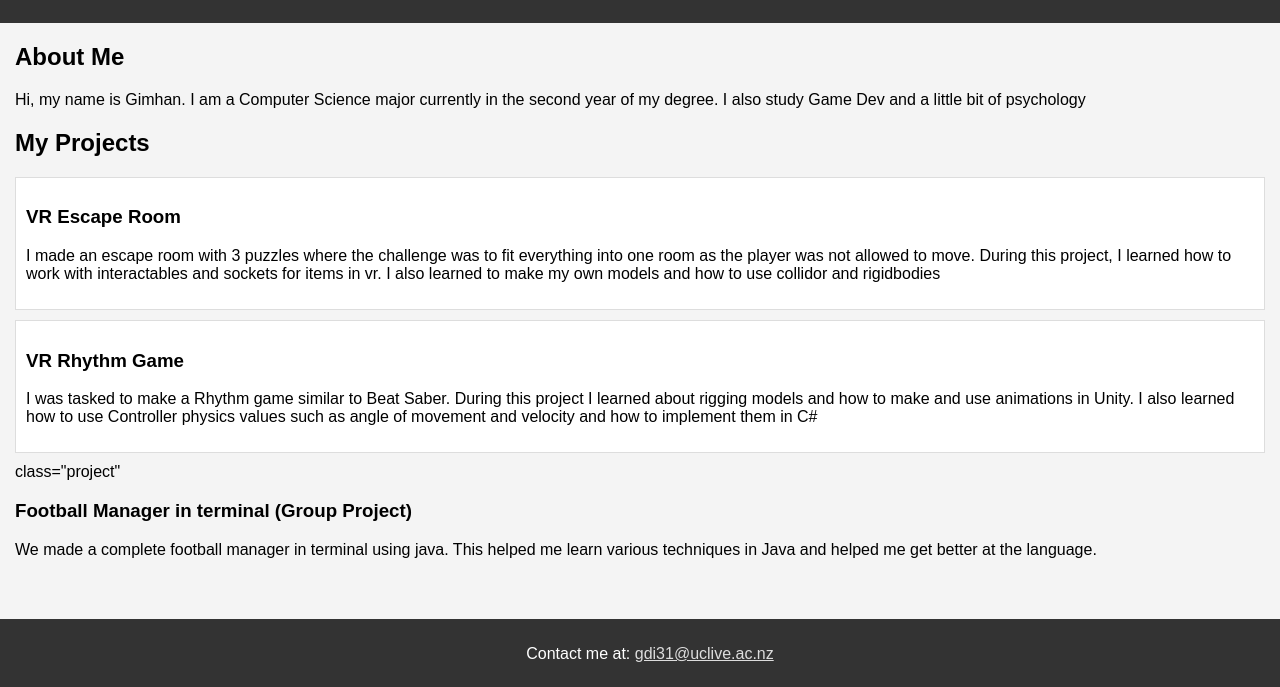
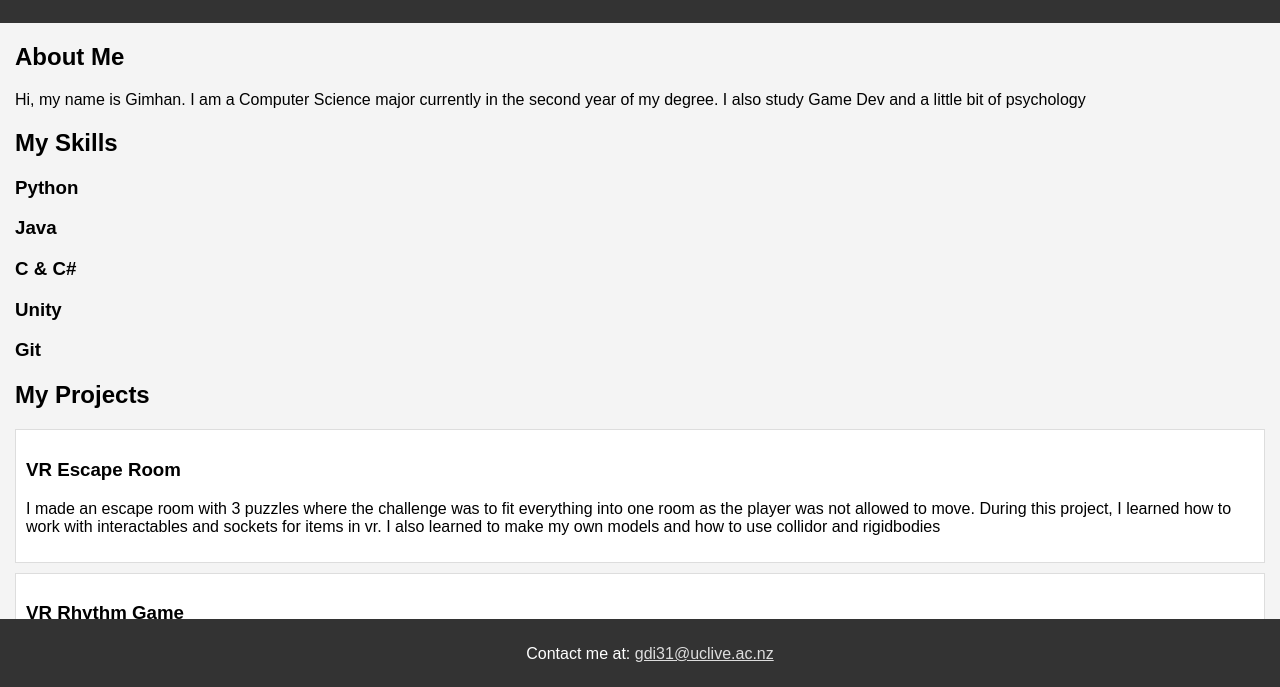
Before and after one commit to Jim980/Jim980.github.io, a plain HTML site: page index.html in a window 1280 px wide. Shown: the part 111-798 px from the top of the page. Drawn offline with Linux system fonts and the light colour scheme.

Commit message:
Update index.html

```diff
--- a/index.html
+++ b/index.html
@@ -48,6 +48,18 @@
     </section>
 
     <section>
+        <h2>My Skills</h2>
+        <div class="skill">
+            <h3>Python</h3>
+            <h3>Java</h3>
+            <h3>C & C#</h3>
+            <h3>Unity</h3>
+            <h3>Git</h3>
+        </div>
+        <!-- Add more skills as needed -->
+    </section>
+
+    <section>
         <h2>My Projects</h2>
         <div class="project">
             <h3>VR Escape Room</h3>
@@ -58,7 +70,7 @@
             <h3>VR Rhythm Game</h3>
             <p>I was tasked to make a Rhythm game similar to Beat Saber. During this project I learned about rigging models and how to make and use animations in Unity. I also learned how to use Controller physics values such as angle of movement and velocity and how to implement them in C#  </p>
         </div>
-        <div> class="project"
+        <div class="project">
             <h3>Football Manager in terminal (Group Project)</h3>
             <p>We made a complete football manager in terminal using java. This helped me learn various techniques in Java and helped me get better at the language.</p>
         </div>
```
